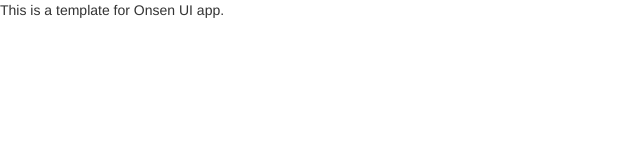
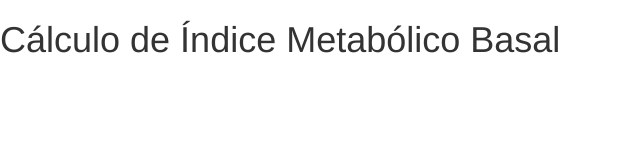
Before and after one commit to jussimar/calcMetabolismo, a website: page www/index.html in a window 1280 px wide. Shown: the whole page, without its empty margins (0-640 px from the left). Drawn offline with Linux system fonts and the light colour scheme.

Commit message:
Adicionado H1

```diff
--- a/www/index.html
+++ b/www/index.html
@@ -14,6 +14,7 @@
 
 </head>
 <body>
-  This is a template for Onsen UI app.
+  <h1>Cálculo de Índice Metabólico Basal</h1>
+
 </body>
 </html>
```
